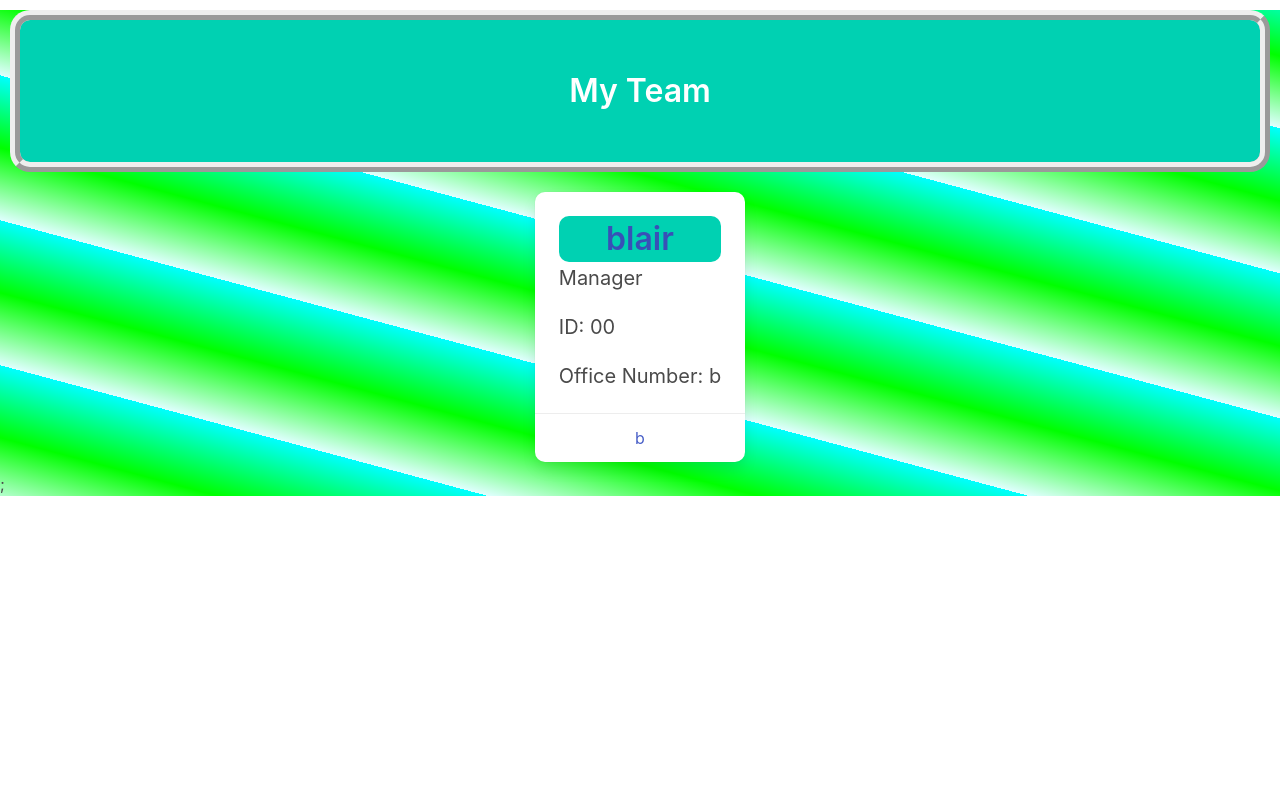
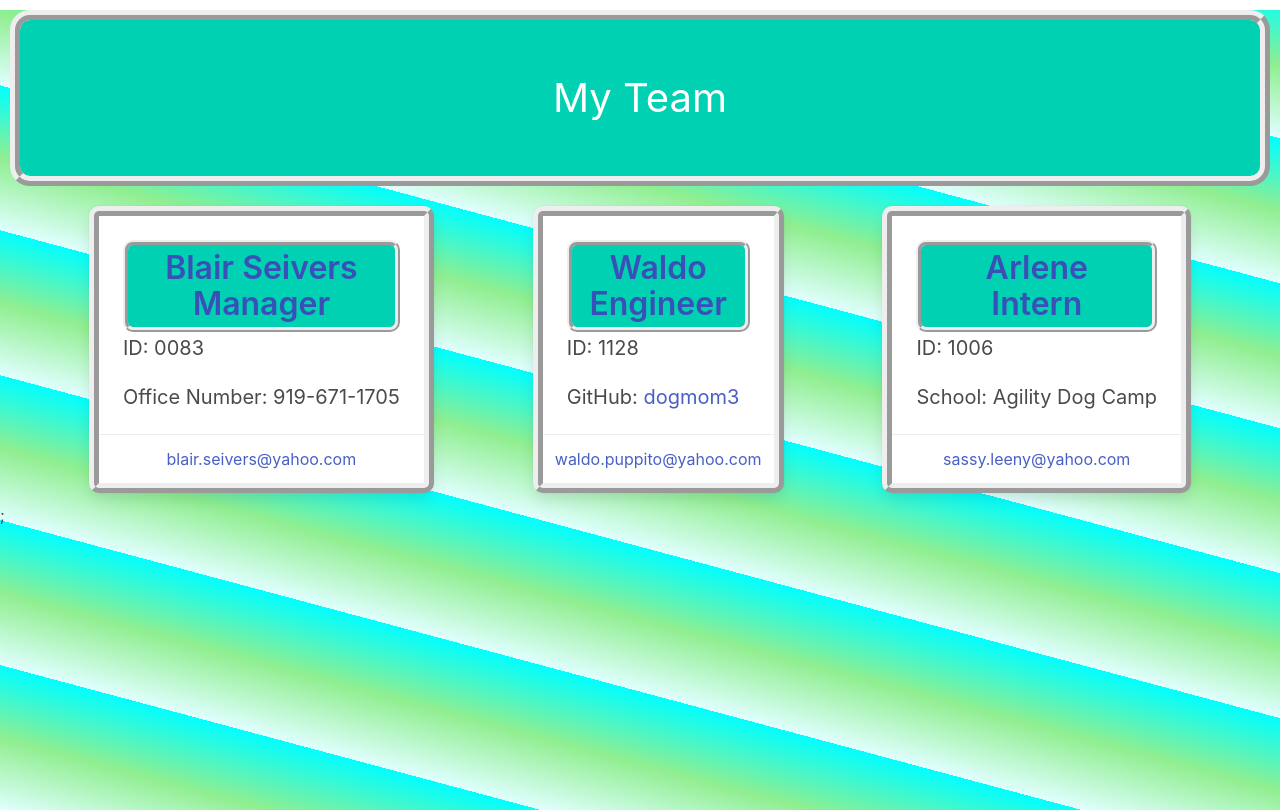
Before and after one commit to dogmom3/employee-data-input, a website: page index.html in a window 1280 px wide. Drawn offline with nearby package versions, Linux system fonts and the light colour scheme.

Commit message:
update styles

```diff
--- a/index.html
+++ b/index.html
@@ -12,7 +12,7 @@
     <body "is-family-primary">
     <header class="hero is-primary">
         <div class="hero-body">
-          <p class="title has-text-centered">
+          <p class="hero is-size-2 has-text-centered">
             My Team
           </p>
         </div>
@@ -22,26 +22,66 @@
 
 <div class="card">
   <div class="card-content">
-  <p class="title has-text-link-dark has-background-primary">blair
-    </p>
-    <p class="subtitle">Manager
-    </p>
-    <p class="subtitle">ID: 00
-    </p>
-    <p class="subtitle">Office Number:
-    b
-    </p>
+    <div class="title has-text-link-dark has-background-primary">
+      <p>Blair Seivers</p>
+      <p>Manager</p>
+    </div>
+    <p class="subtitle">ID: 0083</p>
+    <p class="subtitle">Office Number: 919-671-1705</p>
   </div>
   <footer class="card-footer">
     <p class="card-footer-item">
       <span>
-      <a href="mailto: " target="_blank"> b</a>
+      <a href="mailto: " target="_blank"> blair.seivers@yahoo.com</a>
       </span>
     </p>
   </footer>
 </div>
 
 
+          <div class="card">
+  <div class="card-content">
+    <div class="title has-text-link-dark has-background-primary">
+      <p>Waldo </p>
+      <p>Engineer</p>
+    </div>
+    <p class="subtitle">ID: 1128
+    </p>
+    <p class="subtitle">
+    <span>GitHub:
+    <a href="https://github.com/dogmom3" target="_blank"> dogmom3</a>
+    </span>
+  </p>
+  </div>
+  <footer class="card-footer">
+    <p class="card-footer-item">
+      <span>
+      <a href="mailto: " target="_blank"> waldo.puppito@yahoo.com</a>
+      </span>
+    </p>
+  </footer>
+</div>
+
+
+    <div class="card">
+  <div class="card-content">
+    <div class="title has-text-link-dark has-background-primary">
+      <p>Arlene</p>
+      <p>Intern</p>
+    </div>
+    <p class="subtitle">ID: 1006
+    </p>
+    <p class="subtitle">School: Agility Dog Camp
+  </p>
+  </div>
+  <footer class="card-footer">
+    <p class="card-footer-item">
+      <span>
+      <a href="mailto: " target="_blank"> sassy.leeny@yahoo.com</a>
+      </span>
+    </p>
+  </footer>
+</div>
 
             </div>
         </div>
--- a/src/generatePage.js
+++ b/src/generatePage.js
@@ -11,15 +11,12 @@ function generateManagerData(employees) {
     managerData += `
 <div class="card">
   <div class="card-content">
-  <p class="title has-text-link-dark has-background-primary">${managers[index].getName()}
-    </p>
-    <p class="subtitle">${managers[index].getRole()}
-    </p>
-    <p class="subtitle">ID: ${managers[index].getId()}
-    </p>
-    <p class="subtitle">Office Number:
-    ${managers[index].getOfficeNumber()}
-    </p>
+    <div class="title has-text-link-dark has-background-primary">
+      <p>${managers[index].getName()}</p>
+      <p>${managers[index].getRole()}</p>
+    </div>
+    <p class="subtitle">ID: ${managers[index].getId()}</p>
+    <p class="subtitle">Office Number: ${managers[index].getOfficeNumber()}</p>
   </div>
   <footer class="card-footer">
     <p class="card-footer-item">
@@ -41,10 +38,10 @@ function generateEngineerData(employees) {
     engineerData += `
           <div class="card">
   <div class="card-content">
-  <p class="title has-text-link-dark has-background-primary">${engineers[index].getName()}
-    </p>
-    <p class="subtitle">${engineers[index].getRole()}
-    </p>
+    <div class="title has-text-link-dark has-background-primary">
+      <p>${engineers[index].getName()}</p>
+      <p>${engineers[index].getRole()}</p>
+    </div>
     <p class="subtitle">ID: ${engineers[index].getId()}
     </p>
     <p class="subtitle">
@@ -73,10 +70,10 @@ function generateInternData(employees) {
     internData += `
     <div class="card">
   <div class="card-content">
-  <p class="title has-text-link-dark has-background-primary">${interns[index].getName()}
-    </p>
-    <p class="subtitle">${interns[index].getRole()}
-    </p>
+    <div class="title has-text-link-dark has-background-primary">
+      <p>${interns[index].getName()}</p>
+      <p>${interns[index].getRole()}</p>
+    </div>
     <p class="subtitle">ID: ${interns[index].getId()}
     </p>
     <p class="subtitle">School: ${interns[index].getSchool()}
@@ -111,7 +108,7 @@ function generatePage(answers) {
     <body "is-family-primary">
     <header class="hero is-primary">
         <div class="hero-body">
-          <p class="title has-text-centered">
+          <p class="hero is-size-2 has-text-centered">
             My Team
           </p>
         </div>
```
Also changed, not shown: dist/style.css.
